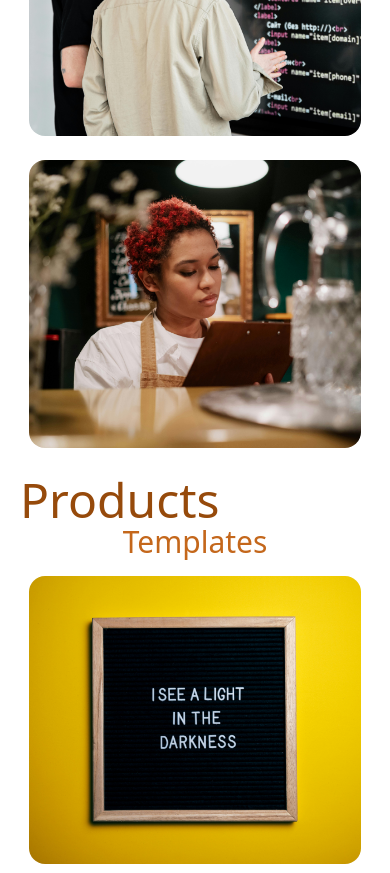
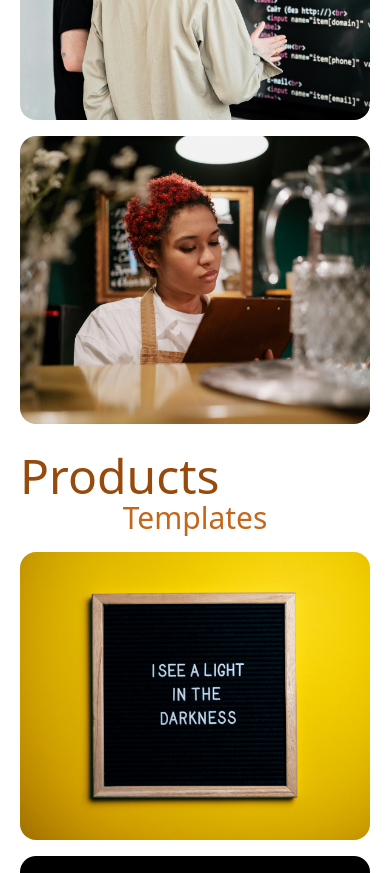
Before and after one commit to Harri254/kwetu_creations, a React (Vite) app: page / in a window 390 px wide. Shown: the part 920-1793 px from the top of the page. Built offline with nearby package versions, Linux system fonts and the light colour scheme.

Commit message:
Change layout to hold two card instead of three on medium screen

```diff
--- a/src/pages/Home.jsx
+++ b/src/pages/Home.jsx
@@ -33,9 +33,9 @@ function Body(){
         <div className="flex flex-col gap-2 m-5">
             <div className="flex flex-col">
                 <h2 className="text-5xl text-[#c4671b] font-medium">Latest</h2>
-                <div className="flex gap-6 justify-center mt-4 flex-wrap">
+                <div className="flex gap-4 justify-center mt-4 flex-wrap">
                     {sortedLatest.map((gal) => (
-                    <div key={gal.id} className="w-[95%] mx-auto sm:w-[48%] lg:w-[30%]">
+                    <div key={gal.id} className="w-full mx-auto sm:w-[48%] lg:w-[30%]">
                         <img
                         className="hover:scale-[0.99] rounded-2xl w-full h-72 sm:h-[20rem] object-cover"
                         src={gal.image}
@@ -50,9 +50,9 @@ function Body(){
             <div className="flex flex-col">
                 <h2 className="text-[#964a0b] text-5xl mt-5 font-medium">Products</h2>
                 <h3 className="text-[#c4671b] text-3xl text-center">Templates</h3>
-                <div className="flex gap-6 justify-center mt-4 flex-wrap">
+                <div className="flex gap-4 justify-center mt-4 flex-wrap">
                     {sortedProducts.map((gal) => (
-                    <div key={gal.id} className="w-[95%] mx-auto sm:w-[48%] lg:w-[30%]">
+                    <div key={gal.id} className="w-full mx-auto sm:w-[48%] lg:w-[30%]">
                         <img
                         className="hover:scale-[0.99] rounded-2xl w-full h-72 sm:h-[20rem] object-cover"
                         src={gal.image}
@@ -67,9 +67,9 @@ function Body(){
                 <h2 className="text-[#964a0b] text-5xl mt-5 font-medium">Services</h2>
                 <div className="flex-col">
                     <h3 className="text-[#c4671b] text-3xl text-center">Designs</h3>
-                    <div className="flex gap-6 justify-center mt-4 flex-wrap">
+                    <div className="flex gap-4 justify-center mt-4 flex-wrap">
                         {sortedService.map((gal) => (
-                        <div key={gal.id} className="w-[95%] mx-auto sm:w-[48%] lg:w-[30%]">
+                        <div key={gal.id} className="w-full mx-auto sm:w-[48%] lg:w-[30%]">
                             <img
                             className="hover:scale-[0.99] rounded-2xl w-full h-72 sm:h-[20rem] object-cover"
                             src={gal.image}
```
